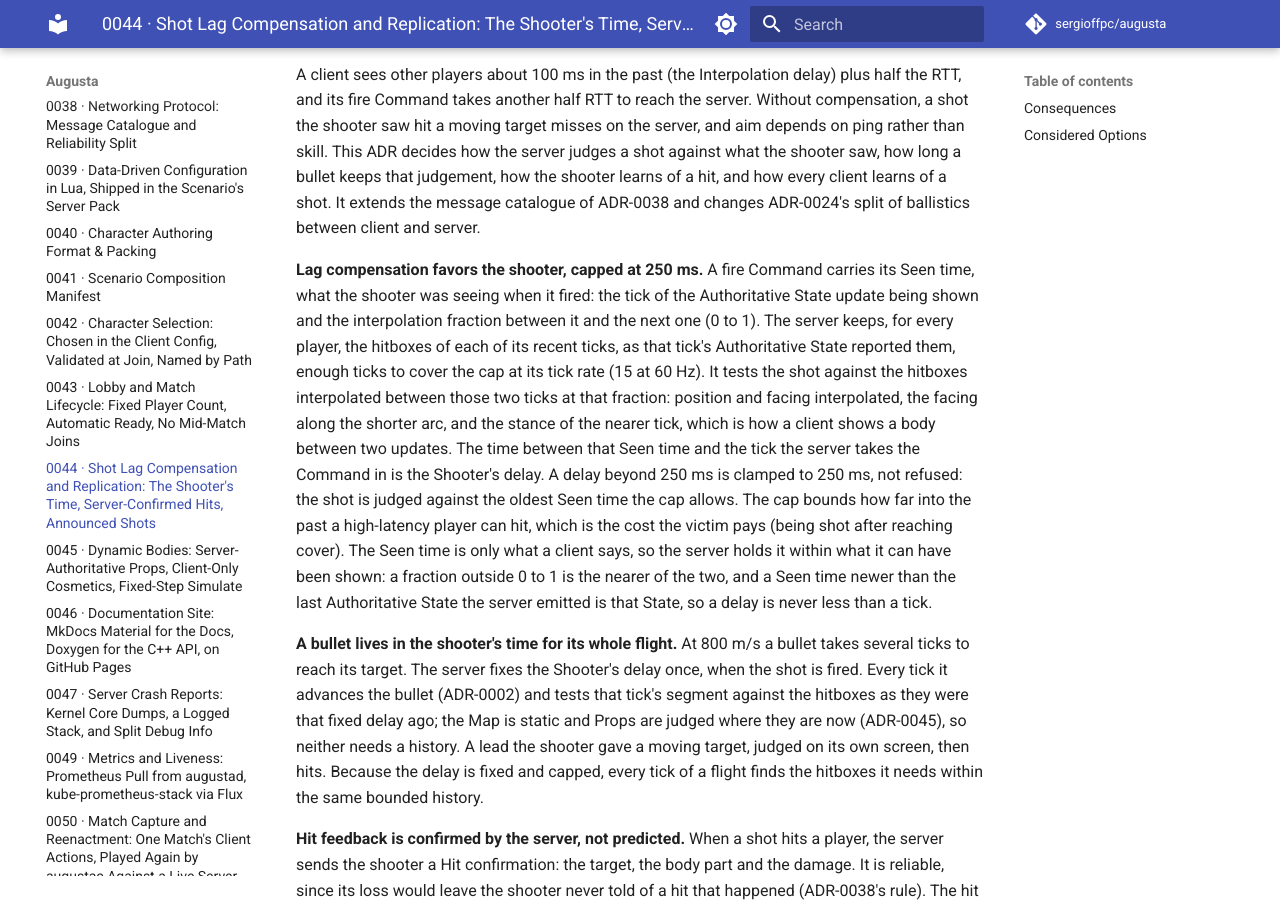
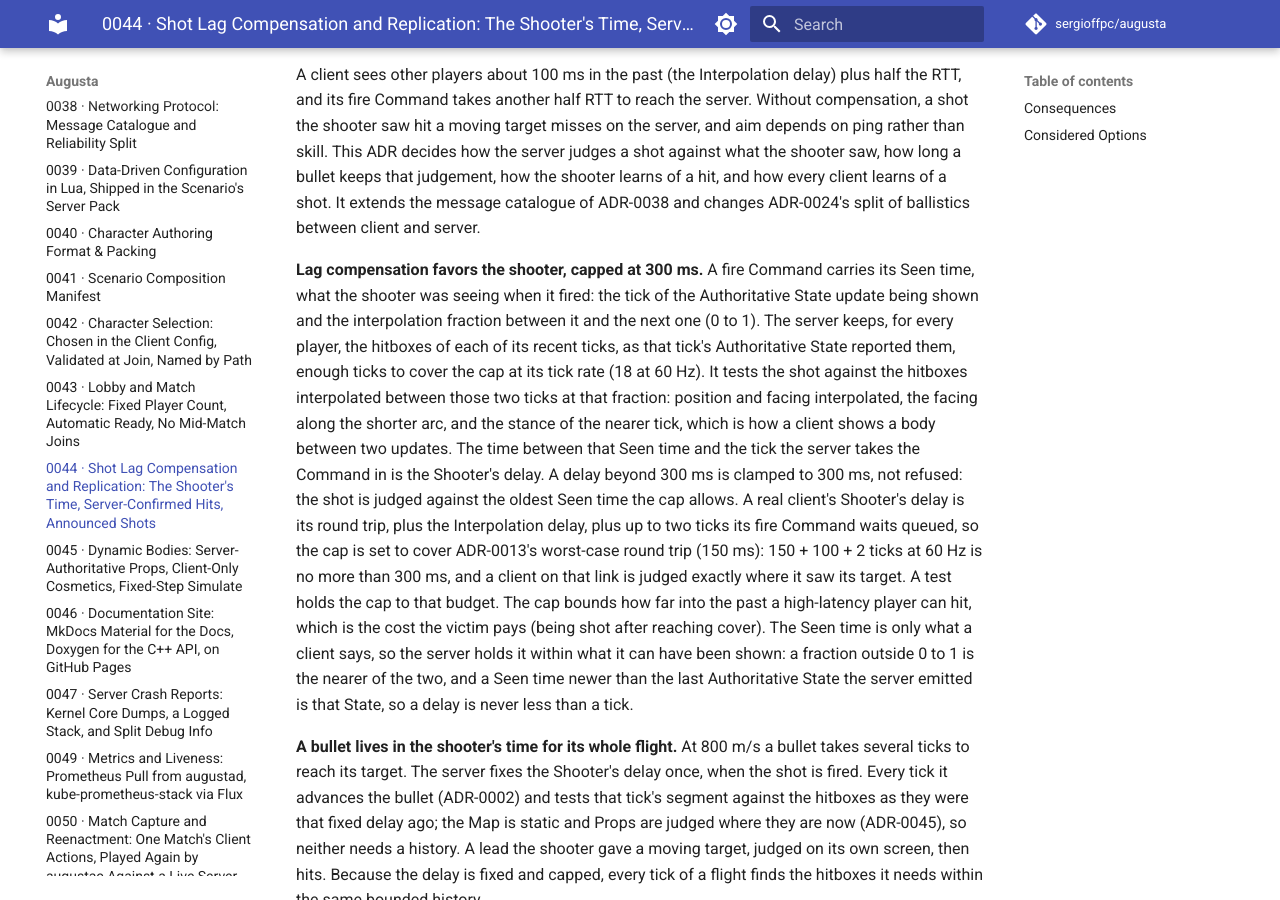
Before and after one commit to sergioffpc/augusta, an MkDocs documentation site: the page built from docs/adr/0044-shot-lag-compensation-and-replication.md, in a window 1280 px wide and 900 px high, scrolled down 201 px. Built offline with MkDocs 1.6.1 and Material for MkDocs 9.7.7, drawn with Linux system fonts in a browser that asks for light colours; comment, search, counter and statistics services are not loaded.

Commit message:
feat(simulation): raise the Shooter's delay cap to 300 ms
A real client's Shooter's delay is its round trip, plus the Interpolation
delay, plus up to two queued ticks; the 250 ms cap was passed at about a
135 ms round trip. At 300 ms a client on ADR-0013's worst-case profile
(150 ms round trip) is judged exactly where it saw its target. The Hitbox
history follows the cap: 18 ticks at 60 Hz.

A budget test, linking simulation and presentation, holds the cap to that
worst-case round trip plus the Interpolation delay plus two ticks. The
host's Shooter's delay histogram gains a 300 ms bucket; ADR-0044,
ADR-0013, ADR-0038, ADR-0049, GLOSSARY.md, ARCHITECTURE.md, the server
dashboard and the impossible-actions list are amended in place.

Refs #1216

Co-Authored-By: Claude Opus 5.5 <noreply@anthropic.com>

```diff
--- a/docs/adr/0044-shot-lag-compensation-and-replication.md
+++ b/docs/adr/0044-shot-lag-compensation-and-replication.md
@@ -9,24 +9,28 @@ that judgement, how the shooter learns of a hit, and how every client learns of
 a shot. It extends the message catalogue of ADR-0038 and changes ADR-0024's
 split of ballistics between client and server.
 
-**Lag compensation favors the shooter, capped at 250 ms.** A fire Command
+**Lag compensation favors the shooter, capped at 300 ms.** A fire Command
 carries its Seen time, what the shooter was seeing when it fired: the tick of
 the Authoritative State update being shown and the interpolation fraction
 between it and the next one (0 to 1). The server keeps, for every player, the
 hitboxes of each of its recent ticks, as that tick's Authoritative State
-reported them, enough ticks to cover the cap at its tick rate (15 at 60 Hz). It
+reported them, enough ticks to cover the cap at its tick rate (18 at 60 Hz). It
 tests the shot against the hitboxes interpolated between those two ticks at that
 fraction: position and facing interpolated, the facing along the shorter arc,
 and the stance of the nearer tick, which is how a client shows a body between
 two updates. The time between that Seen time and the tick the server takes the
-Command in is the Shooter's delay. A delay beyond 250 ms is clamped to 250 ms,
-not refused: the shot is judged against the oldest Seen time the cap allows. The
-cap bounds how far into the past a high-latency player can hit, which is the
-cost the victim pays (being shot after reaching cover). The Seen time is only
-what a client says, so the server holds it within what it can have been shown: a
-fraction outside 0 to 1 is the nearer of the two, and a Seen time newer than the
-last Authoritative State the server emitted is that State, so a delay is never
-less than a tick.
+Command in is the Shooter's delay. A delay beyond 300 ms is clamped to 300 ms,
+not refused: the shot is judged against the oldest Seen time the cap allows. A
+real client's Shooter's delay is its round trip, plus the Interpolation delay,
+plus up to two ticks its fire Command waits queued, so the cap is set to cover
+ADR-0013's worst-case round trip (150 ms): 150 + 100 + 2 ticks at 60 Hz is no
+more than 300 ms, and a client on that link is judged exactly where it saw its
+target. A test holds the cap to that budget. The cap bounds how far into the
+past a high-latency player can hit, which is the cost the victim pays (being
+shot after reaching cover). The Seen time is only what a client says, so the
+server holds it within what it can have been shown: a fraction outside 0 to 1 is
+the nearer of the two, and a Seen time newer than the last Authoritative State
+the server emitted is that State, so a delay is never less than a tick.
 
 **A bullet lives in the shooter's time for its whole flight.** At 800 m/s a
 bullet takes several ticks to reach its target. The server fixes the Shooter's
```
Also changed, not shown: GLOSSARY.md (+2 -2 lines), docs/ARCHITECTURE.md (+1 -1 lines), docs/adr/0013-testing-and-benchmarking.md (+14 -10 lines), docs/adr/0038-networking-protocol-messages.md (+1 -1 lines), docs/adr/0049-metrics-and-liveness.md (+1 -1 lines), 9 other files.
